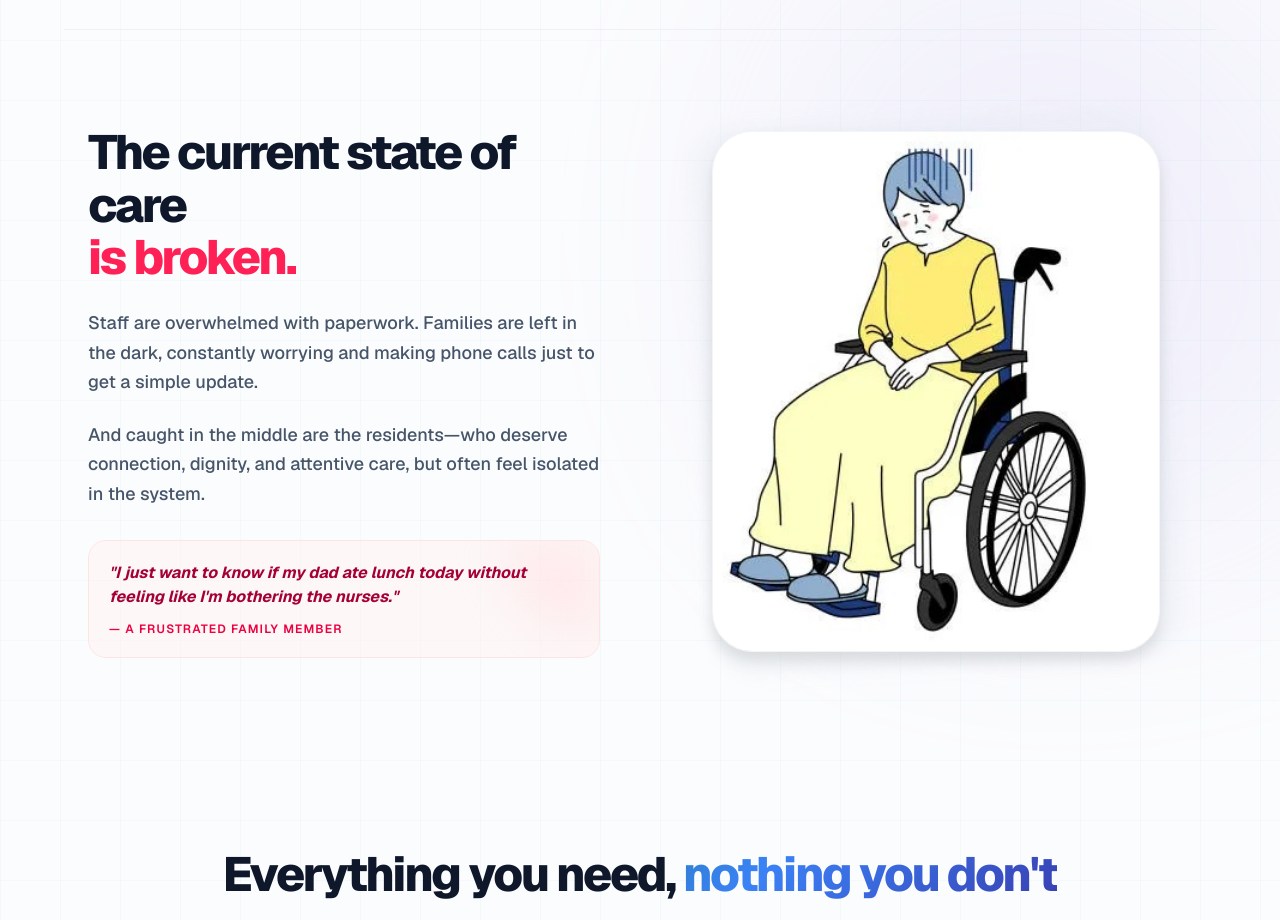
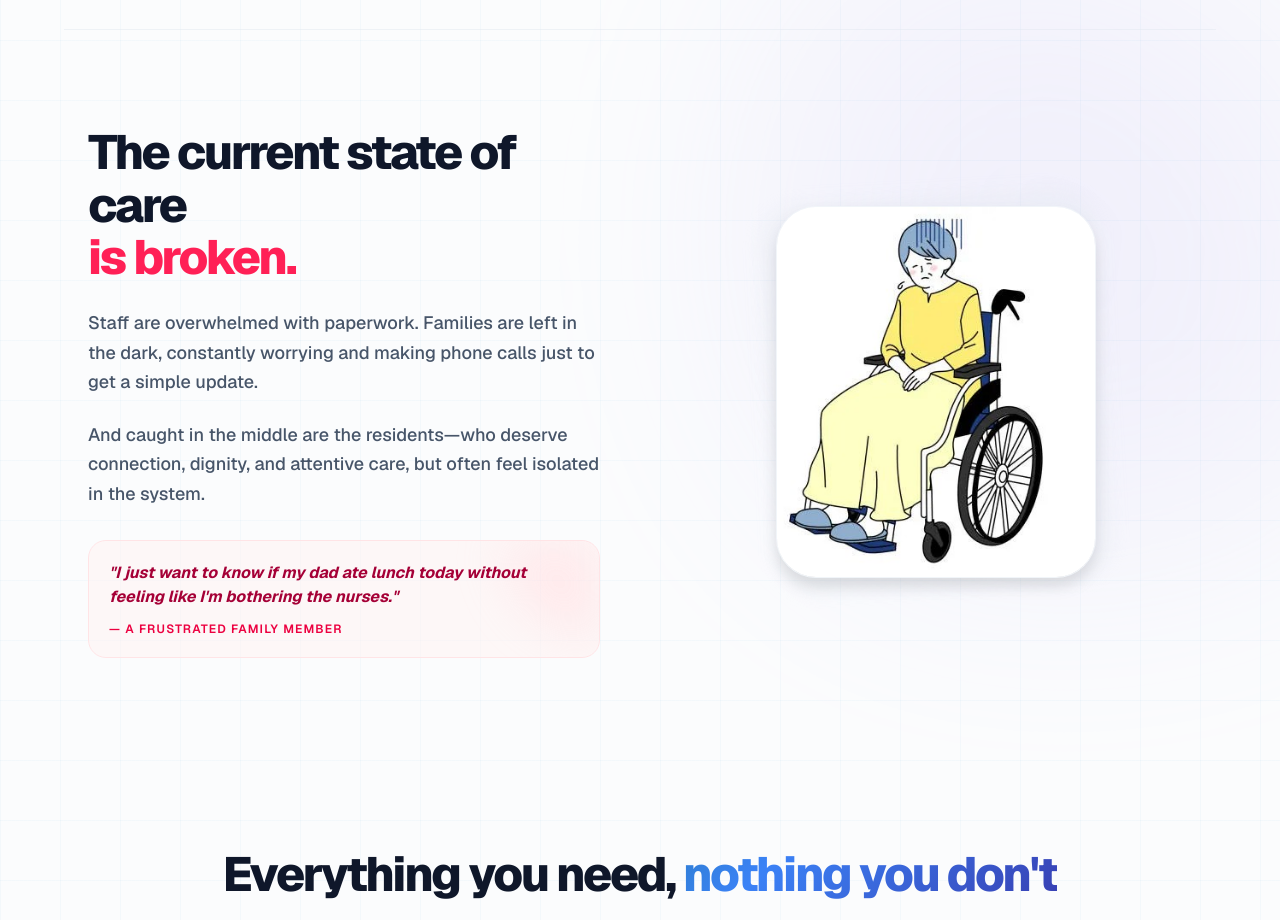
Before and after one commit to Chainsmoker23/Aethon, a Next.js app: page / in a window 1280 px wide. Shown: the part 1220-2140 px from the top of the page. Built offline with nearby package versions, Linux system fonts and the light colour scheme.

Commit message:
UI: Reduce size of the senior image in The Challenge section

```diff
--- a/src/app/page.tsx
+++ b/src/app/page.tsx
@@ -227,7 +227,7 @@ export default function LandingPage() {
           </Reveal>
 
           <Reveal direction="right">
-            <div className="relative max-w-md mx-auto">
+            <div className="relative max-w-[280px] md:max-w-[320px] mx-auto">
               <div className="absolute inset-0 bg-slate-200/50 rounded-[40px] -rotate-3 blur-sm transform scale-105 opacity-60" />
               <img
                 src="/cartoon%20Images/a-depressed-senior-in-a-wheelchair-1.jpg"
```
